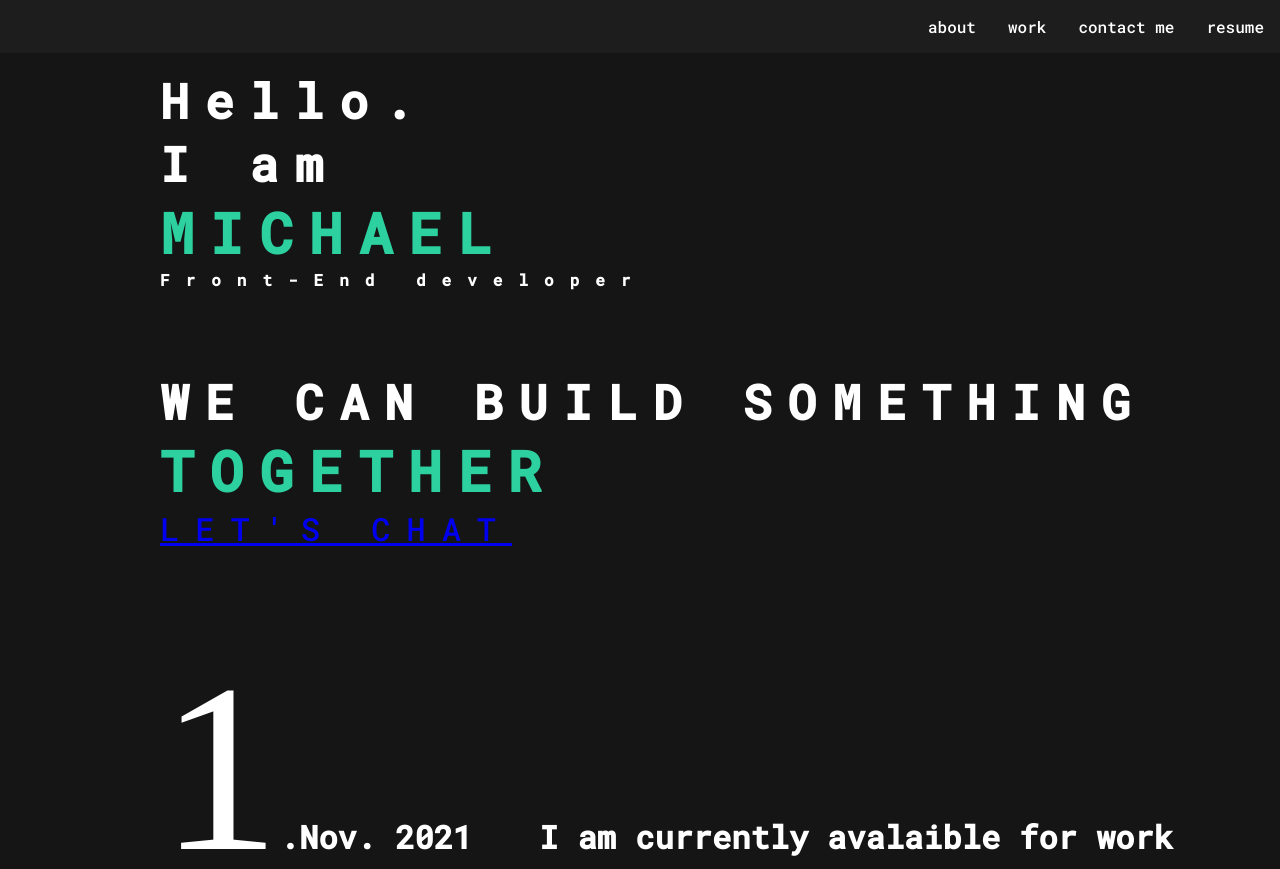
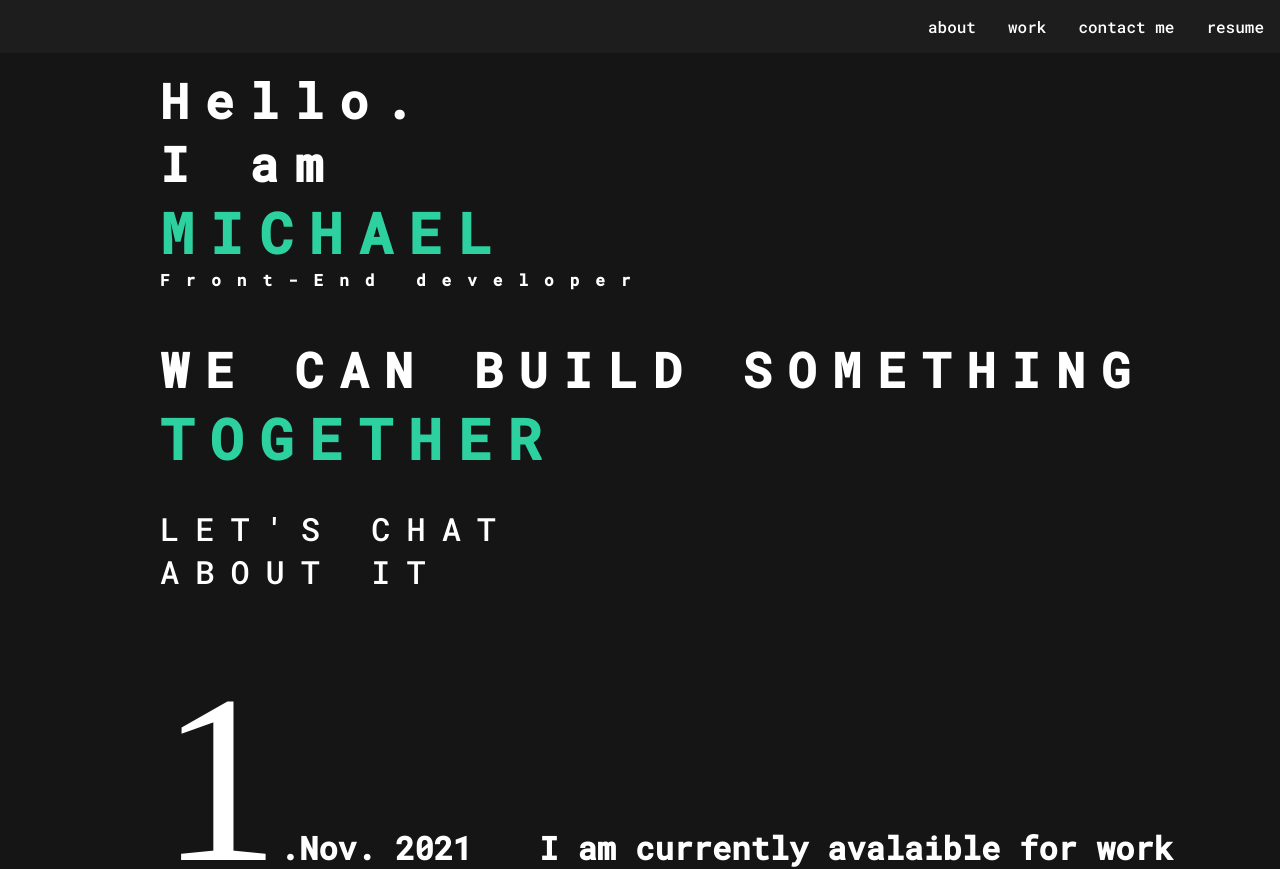
Before and after one commit to Michael-Melis/Michael-portfolio, a React (Create React App) app: page / in a window 1280 px wide. Shown: the top 869 px of the page. Built offline with nearby package versions, Linux system fonts and the light colour scheme.

Commit message:
MAIL WORKING

```diff
--- a/src/components/ButtonMailto.js
+++ b/src/components/ButtonMailto.js
@@ -11,9 +11,21 @@ const ButtonMailto = ({ mailto, label }) => {
         e.preventDefault();
       }}
     >
-      {label}
+      <StyledButton>{label}</StyledButton>
     </Link>
   );
 };
+const StyledButton = styled.div`
+  width: 25rem;
+  text-decoration: none;
+  color: #fff;
+  display: flex;
+  align-items: center;
+  padding-top: 2rem;
+  font-size: 2rem;
 
+  &:hover {
+    color: #2dd1a0;
+  }
+`;
 export default ButtonMailto;
--- a/src/components/GlobalStyles.js
+++ b/src/components/GlobalStyles.js
@@ -11,5 +11,8 @@ body{
 
 
 }
+a {
+    text-decoration: none;
+  }
 `;
 export default GlobalStyle;
--- a/src/pages/Landing.js
+++ b/src/pages/Landing.js
@@ -21,8 +21,8 @@ const Landing = () => {
         </h2>
 
         <ButtonMailto
-          label="LET'S CHAT"
-          mailto="mailto:michael.melis@gmail.com"
+          label="LET'S CHAT ABOUT IT"
+          mailto="mailto:michael.melis@gmail.com?subject=Let's build something together"
         />
       </SecondMain>
       <StyledCalendar>
@@ -45,7 +45,7 @@ const Hello = styled.div`
 
   letter-spacing: 1rem;
   font-size: 2rem;
-  margin-bottom: 5rem;
+  margin-bottom: 3rem;
   h1 {
     font-size: 1rem;
   }
```
